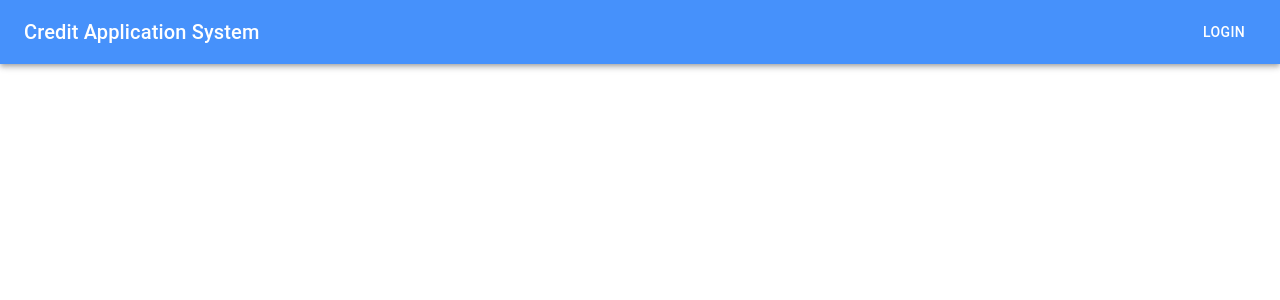
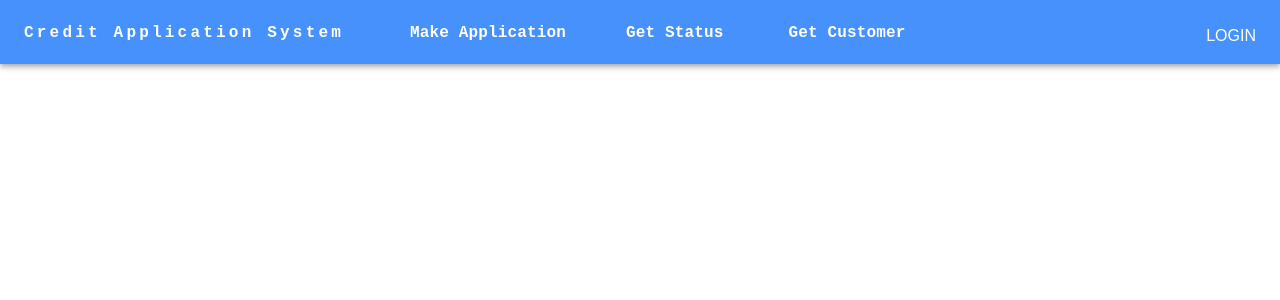
Before and after one commit to keremcengiz0/credit-application-system-ui, a React (Create React App) app: page / in a window 1280 px wide. Shown: the top 300 px of the page. Built offline with nearby package versions, Linux system fonts and the light colour scheme.

Commit message:
updated Navbar.

```diff
--- a/package.json
+++ b/package.json
@@ -42,5 +42,6 @@
       "last 1 firefox version",
       "last 1 safari version"
     ]
-  }
+  },
+  "proxy": "http://localhost:8080"
 }
--- a/src/components/Navbar/Navbar.js
+++ b/src/components/Navbar/Navbar.js
@@ -1,39 +1,148 @@
 import * as React from "react";
 import AppBar from "@mui/material/AppBar";
+import Box from "@mui/material/Box";
 import Toolbar from "@mui/material/Toolbar";
+import IconButton from "@mui/material/IconButton";
 import Typography from "@mui/material/Typography";
-import Button from "@mui/material/Button";
-import { makeStyles } from "@material-ui/core";
+import { makeStyles } from "@material-ui/core/styles";
+import { Link, useNavigate } from "react-router-dom";
+import { LockOpen } from "@mui/icons-material";
 
 const useStyles = makeStyles((theme) => ({
-  root: {
-    flexGrow: 1,
+  link: {
+    fontSize: "16px",
+    textDecoration: "none",
+    boxShadow: "none",
+    color: "white",
   },
-  title: {
-    flexGrow: 1,
-    textAlign: "left",
+  makeApplication: {
+    paddingLeft: 50,
   },
-  button: {
-    marginLeft: "auto",
+  getStatus: {
+    paddingLeft: 60,
+  },
+  customer: {
+    paddingLeft: 65,
+  },
+  link: {
+    fontSize: "16px",
+    textDecoration: "none",
+    boxShadow: "none",
+    color: "white",
   },
 }));
 
 function Navbar() {
   const classes = useStyles();
+  let navigate = useNavigate();
+
+  const onClick = () => {
+    localStorage.removeItem("currentUser");
+    localStorage.removeItem("refreshKey");
+    localStorage.removeItem("userName");
+    navigate("/auth/login");
+  };
 
   return (
-    <div className={classes.root}>
+    <Box sx={{ flexGrow: 1 }}>
       <AppBar position="static" style={{ backgroundColor: "#4691fb" }}>
         <Toolbar>
-          <Typography variant="h6" className={classes.title}>
-            Credit Application System
+          <Typography
+            variant="h6"
+            noWrap
+            component="div"
+            sx={{
+              mr: 2,
+              fontFamily: "monospace",
+              fontWeight: 700,
+              letterSpacing: ".2rem",
+              color: "inherit",
+              display: { xs: "none", sm: "block" },
+            }}
+          >
+            <Link className={classes.link} to={{ pathname: "/" }}>
+              Credit Application System
+            </Link>
           </Typography>
-          <Button color="inherit" className={classes.button}>
-            Login
-          </Button>
+          <Typography
+            variant="h6"
+            component="div"
+            className={classes.makeApplication}
+            sx={{
+              fontFamily: "monospace",
+              fontWeight: 700,
+              color: "inherit",
+            }}
+          >
+            <Link
+              className={classes.link}
+              to={{ pathname: "/api/v1/applications/make-application" }}
+            >
+              Make Application
+            </Link>
+          </Typography>
+          <Typography
+            variant="h6"
+            component="div"
+            className={classes.getStatus}
+            sx={{
+              fontFamily: "monospace",
+              fontWeight: 700,
+              color: "inherit",
+            }}
+          >
+            <Link
+              className={classes.link}
+              to={{ pathname: "/api/v1/applications/get-status" }}
+            >
+              Get Status
+            </Link>
+          </Typography>
+          <Typography
+            variant="h6"
+            component="div"
+            className={classes.customer}
+            sx={{
+              fontFamily: "monospace",
+              fontWeight: 700,
+              color: "inherit",
+            }}
+          >
+            <Link
+              className={classes.link}
+              to={{ pathname: "/api/v1/customers" }}
+            >
+              Get Customer
+            </Link>
+          </Typography>
+
+          <Box sx={{ flexGrow: 1 }} />
+          <Box sx={{ display: { xs: "none", md: "flex" } }}>
+            <IconButton
+              size="large"
+              edge="end"
+              aria-label="account of current user"
+              aria-haspopup="true"
+              color="inherit"
+            >
+              <Typography variant="h10">
+                {localStorage.getItem("currentUser") == null ? (
+                  <Link className={classes.link} to="/auth/login">
+                    LOGIN
+                  </Link>
+                ) : (
+                  <div>
+                    <IconButton variant="h6" onClick={onClick}>
+                      <LockOpen> </LockOpen>
+                    </IconButton>
+                  </div>
+                )}
+              </Typography>
+            </IconButton>
+          </Box>
         </Toolbar>
       </AppBar>
-    </div>
+    </Box>
   );
 }
 
```
